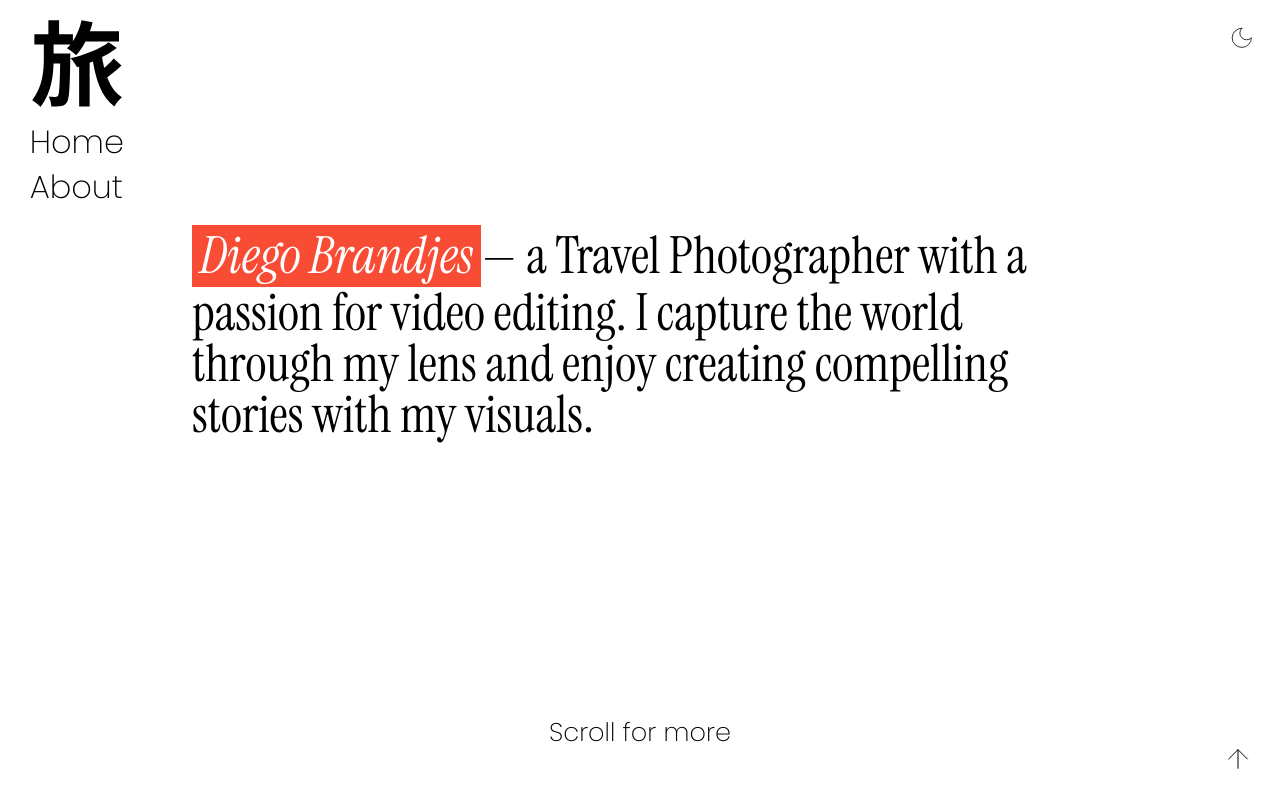
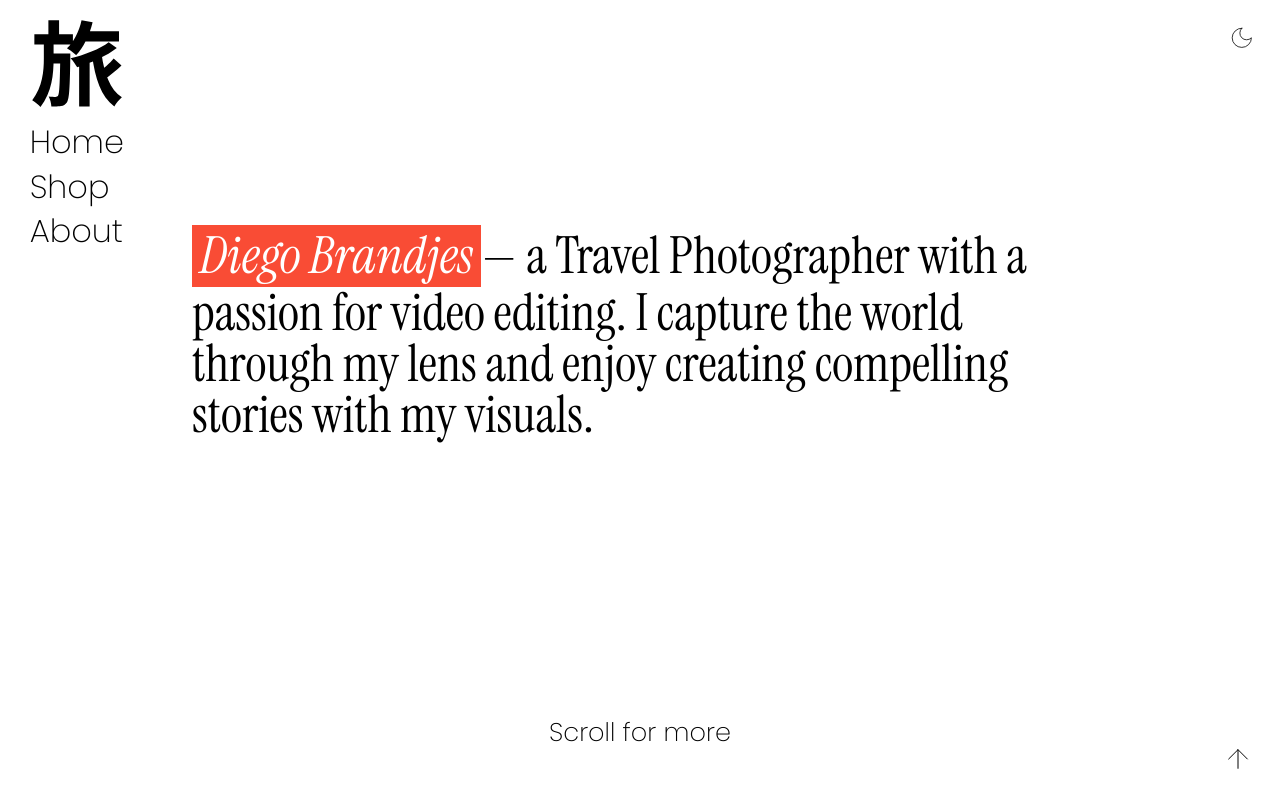
Before and after one commit to Diego-Brandjes/New-Website, a React (Vite) app: page / in a window 1280 px wide. Shown: the top 796 px of the page. Built offline with nearby package versions, Linux system fonts and the light colour scheme.

Commit message:
new button in navigation

```diff
--- a/src/components/navbar.tsx
+++ b/src/components/navbar.tsx
@@ -61,6 +61,7 @@ const VerticalMenu: React.FC<VerticalMenuProps> = ({ darkMode }) => {
       <nav className="poppins-thin main-nav">
         <ul>
           <li><a href="/home">Home</a></li>
+          <li><a href="/shop">Shop</a></li>
           <li><Link smooth to="/home#about-section">About</Link></li>
         </ul>
       </nav>
@@ -70,6 +71,7 @@ const VerticalMenu: React.FC<VerticalMenuProps> = ({ darkMode }) => {
         <nav className="poppins-thin popup-nav">
           <ul>
             <li><a href="/home">Home</a></li>
+            <li><a href="/shop">Shop</a></li>
             <li><a onClick={toggleMenu}>Close</a></li>
           </ul>
         </nav>
```
